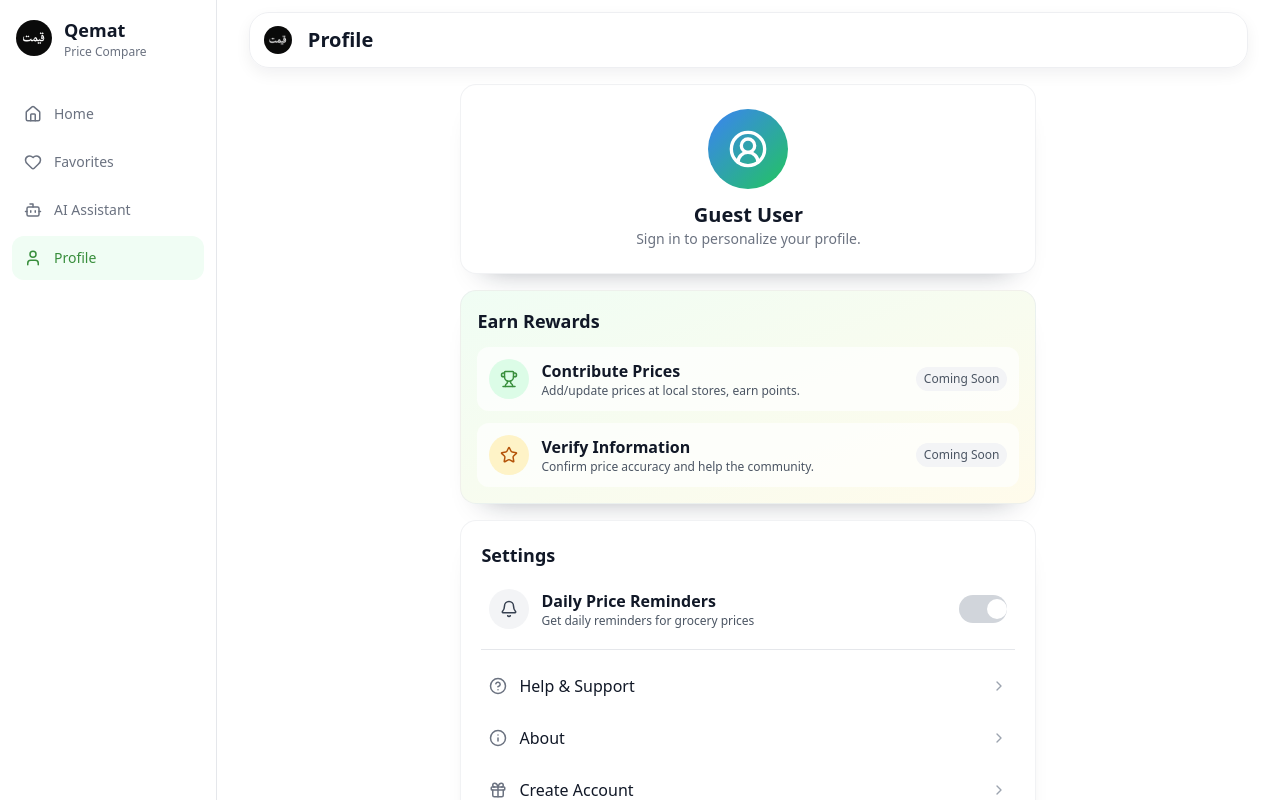
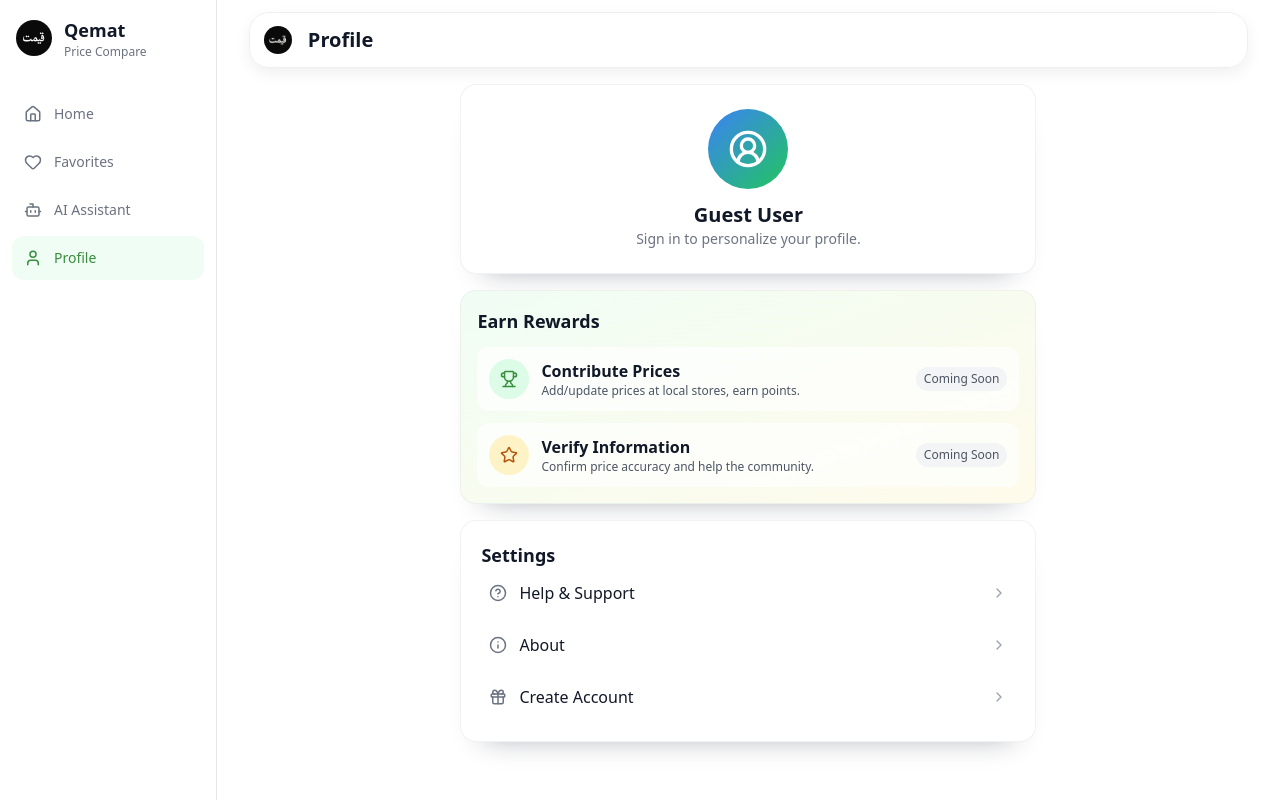
Before and after one commit to subhan-17h/qemat_web_app, a Next.js app: page /profile in a window 1280 px wide. Built offline with nearby package versions, Linux system fonts and the light colour scheme; a web font is replaced by a local one.

Commit message:
fixed profile screen and made the title bar sticky

```diff
--- a/src/app/profile/page.tsx
+++ b/src/app/profile/page.tsx
@@ -1,8 +1,7 @@
 'use client';
 
-import { Bell, ChevronRight, Gift, HelpCircle, Info, LogOut, Star, Trophy, UserCircle2 } from 'lucide-react';
+import { ChevronRight, Gift, HelpCircle, Info, LogOut, Star, Trophy, UserCircle2 } from 'lucide-react';
 import { useRouter } from 'next/navigation';
-import { useState } from 'react';
 
 import { AppBar } from '@/components/navigation/AppBar';
 import { Badge } from '@/components/shared/Badge';
@@ -12,15 +11,6 @@ import { useAppStore } from '@/store/app-store';
 export default function ProfilePage() {
   const router = useRouter();
   const { user, signOut } = useAppStore();
-  const [notificationsEnabled, setNotificationsEnabled] = useState(false);
-
-  const toggleNotifications = async () => {
-    if (typeof Notification !== 'undefined' && Notification.permission === 'default') {
-      await Notification.requestPermission();
-    }
-
-    setNotificationsEnabled((value) => !value);
-  };
 
   const settingsItems = [
     { label: 'Help & Support', icon: HelpCircle, onClick: () => router.push('/help') },
@@ -29,7 +19,7 @@ export default function ProfilePage() {
 
   return (
     <div className="mx-auto w-full max-w-screen-xl px-4 pb-8 lg:px-8">
-      <AppBar title="Profile" />
+      <AppBar title="Profile" sticky />
 
       <Card className="mx-auto mt-4 max-w-xl p-6 text-center">
         <div className="mx-auto grid h-20 w-20 place-items-center rounded-full bg-gradient-to-br from-blue-500 to-green-500 text-white">
@@ -69,26 +59,6 @@ export default function ProfilePage() {
       <Card className="mx-auto mt-4 max-w-xl p-5">
         <h2 className="text-lg font-bold text-gray-900">Settings</h2>
 
-        <div className="mt-3 flex items-center gap-3 rounded-xl px-2 py-2">
-          <span className="grid h-10 w-10 place-items-center rounded-full bg-gray-100 text-gray-700">
-            <Bell size={18} />
-          </span>
-          <div className="flex-1">
-            <p className="font-semibold text-gray-900">Daily Price Reminders</p>
-            <p className="text-xs text-gray-600">Get daily reminders for grocery prices</p>
-          </div>
-          <button
-            aria-label="Toggle reminders"
-            onClick={toggleNotifications}
-            className={`relative h-7 w-12 rounded-full transition-colors ${notificationsEnabled ? 'bg-brand-700' : 'bg-gray-300'}`}
-          >
-            <span
-              className={`absolute top-1 h-5 w-5 rounded-full bg-white transition-transform ${notificationsEnabled ? 'translate-x-6' : 'translate-x-1'}`}
-            />
-          </button>
-        </div>
-
-        <div className="my-3 h-px bg-gray-200" />
 
         <div className="space-y-1">
           {settingsItems.map((item) => (
--- a/src/components/navigation/AppBar.tsx
+++ b/src/components/navigation/AppBar.tsx
@@ -10,18 +10,21 @@ import { cn } from '@/lib/utils';
 export function AppBar({
   title,
   showBack,
-  rightAction
+  rightAction,
+  sticky
 }: {
   title: string;
   showBack?: boolean;
   rightAction?: ReactNode;
+  sticky?: boolean;
 }) {
   const router = useRouter();
 
   return (
     <header
       className={cn(
-        'relative z-40 mt-3 flex h-12 items-center justify-between rounded-[1.25rem] border border-gray-200/65 bg-white/72 px-3.5 shadow-[0_6px_16px_rgba(15,23,42,0.06)] backdrop-blur-xl md:h-14'
+        'z-40 mt-3 flex h-12 items-center justify-between rounded-[1.25rem] border border-gray-200/65 bg-white/72 px-3.5 shadow-[0_6px_16px_rgba(15,23,42,0.06)] backdrop-blur-xl md:h-14',
+        sticky ? 'sticky top-3' : 'relative'
       )}
     >
       <div className="flex w-9 items-center justify-start">
```
Also changed, not shown: 1 other file (tests, documents, lock files or other folders).
